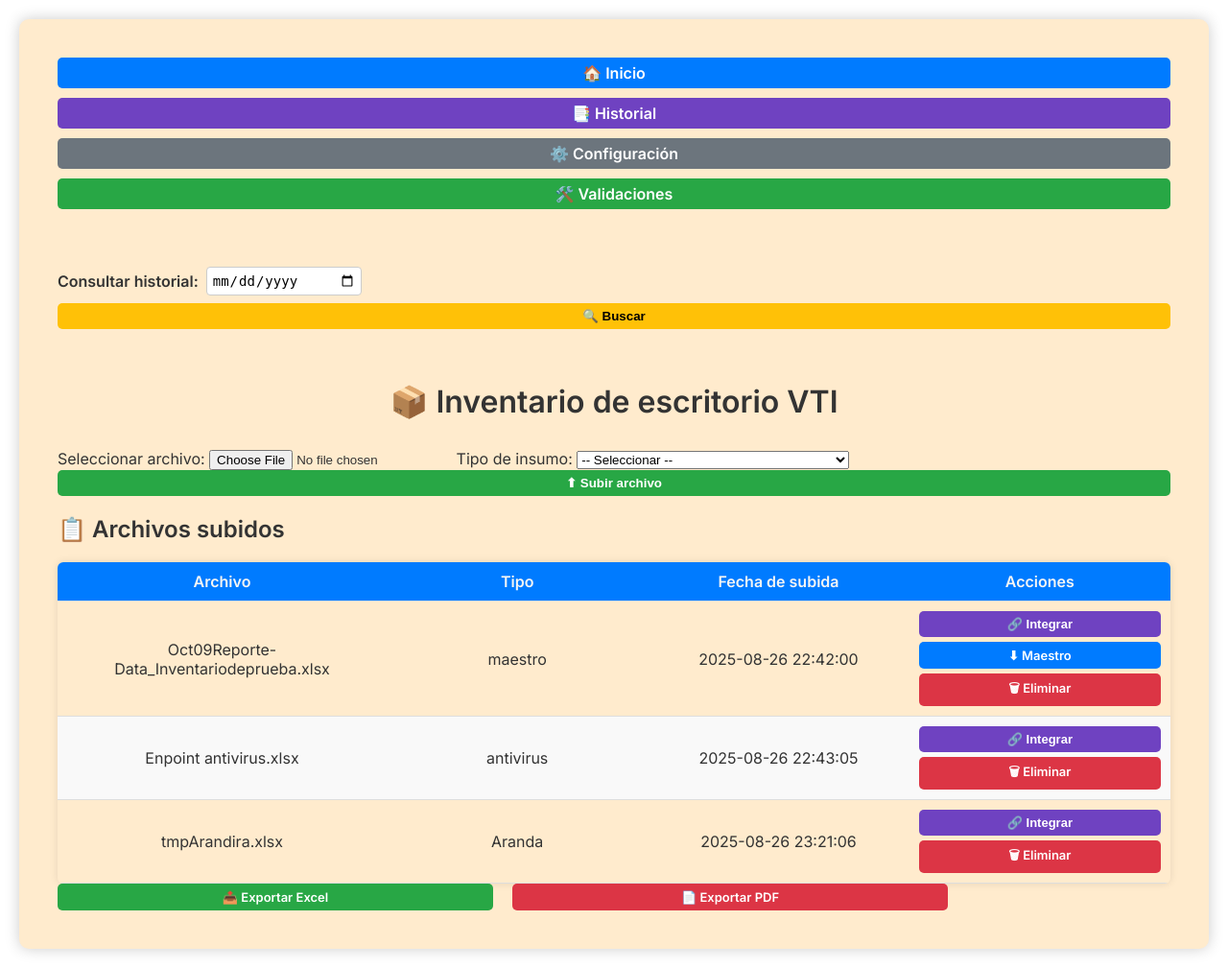
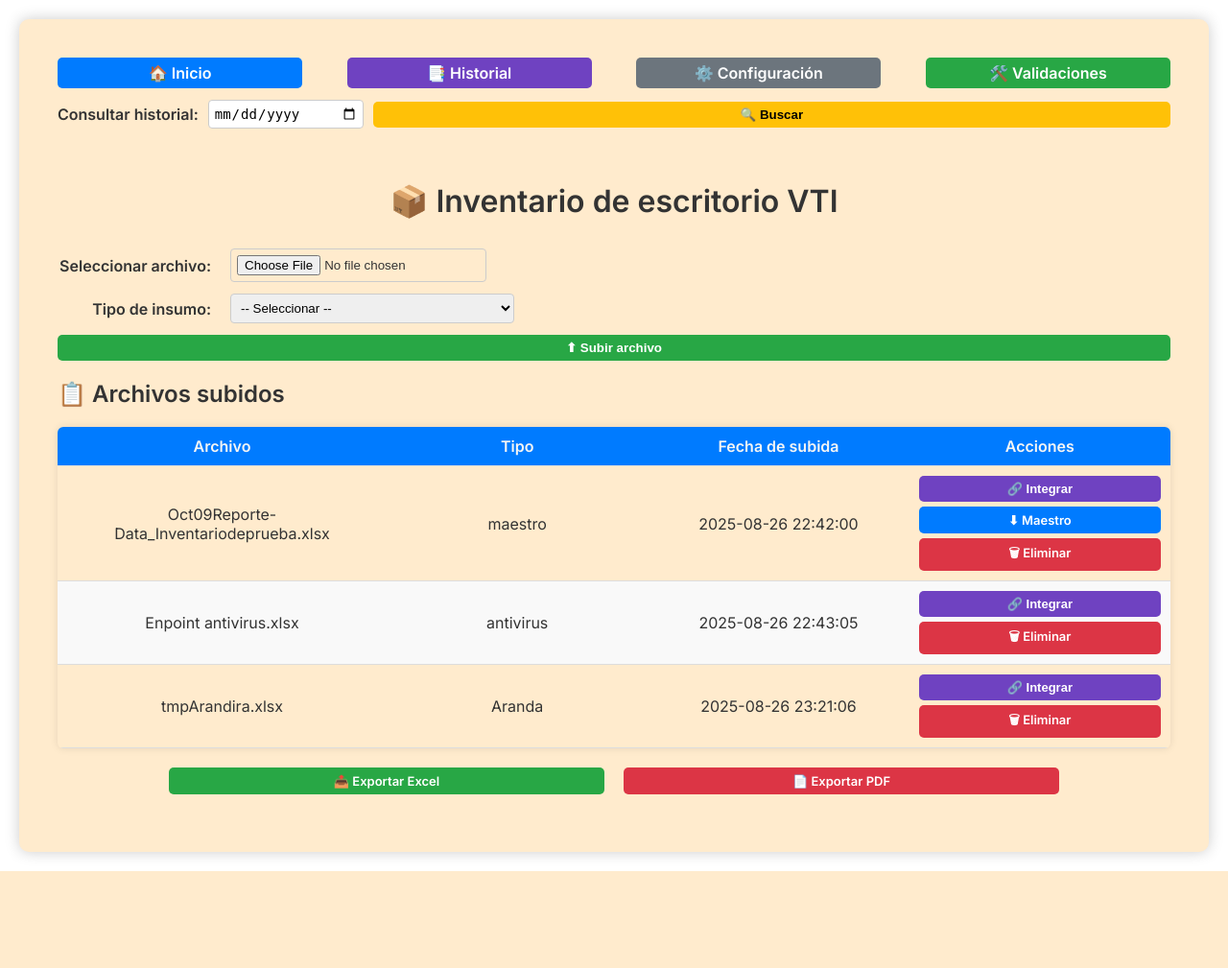
Before and after one commit to Demonista/App_Inventario, a Flask app: page / in a window 1280 px wide. Shown: the whole page at 96% size. After the commit the page ends 908 px from the top, so only its background shows below. Run offline with Flask 3, Linux system fonts and the light colour scheme.

Commit message:
Versión 0.5.8 Paginas corregidas visualmente.

```diff
--- a/dist/app/_internal/templates/configuracion_general.html
+++ b/dist/app/_internal/templates/configuracion_general.html
@@ -12,6 +12,9 @@
      Formulario dinámico de reglas
 ============================== -->
 <form action="{{ url_for('guardar_configuracion_general') }}" method="POST">
+
+    <!-- Contenedor con scroll lateral -->
+    <div class="tabla-scroll">
         <table>
             <thead>
                 <tr>
@@ -41,6 +44,7 @@
                 {% endif %}
             </tbody>
         </table>
+    </div>
 
     <!-- Botones -->
     <div style="margin-top: 15px; text-align: center;">
--- a/static/css/estilos.css
+++ b/static/css/estilos.css
@@ -39,40 +39,38 @@ h1 {
 ============================== */
 .top-nav {
     display: flex;
-    flex-direction: column;   /* 🔹 primero botones, luego historial */
-    gap: 10px;
+    flex-direction: column;   /* primero botones, luego historial */
+    gap: 12px;
     margin-bottom: 15px;
 }
 
-/* Contenedor de botones principales */
+/* Botones principales */
 .nav-botones {
     display: flex;
-    flex-wrap: wrap;          /* 🔹 permite que bajen si no caben */
-    gap: 8px;
-    align-items: center;
-    justify-content: flex-start;
+    flex-wrap: nowrap;          /* en escritorio siempre fila */
+    gap: 10px;
+    justify-content: space-between;
 }
 
 .nav-botones a,
 .nav-botones button {
-    flex: 1 1 auto;           /* 🔹 permite que se adapten */
-    max-width: 25%;           /* 🔹 nunca más grandes del 25% */
-    min-width: 120px;         /* 🔹 asegura que no se encojan demasiado */
+    flex: 1 1 22%;              /* cada botón ocupa máx 22% */
+    max-width: 22%;
+    min-width: 120px;
     text-align: center;
 }
 
-/* Contenedor de historial (fecha + botón buscar) */
+/* Contenedor historial */
 .nav-fecha {
     display: flex;
-    flex-wrap: wrap;
-    gap: 8px;
+    flex-direction: row;
     align-items: center;
-    justify-content: flex-start;
+    gap: 10px;
 }
 
 .nav-fecha label {
     font-weight: bold;
-    white-space: nowrap;   /* 🔹 evita que se rompa en varias líneas */
+    white-space: nowrap;
 }
 
 .nav-fecha input[type="date"] {
@@ -83,26 +81,41 @@ h1 {
     font-size: 14px;
 }
 
-/* Adaptabilidad */
-@media (max-width: 768px) {
-    .nav-botones {
-        justify-content: center; /* 🔹 más centrado en móvil */
+/* ==============================
+   Formulario de carga
+============================== */
+.carga-archivos form {
+    display: flex;
+    flex-direction: column;
+    gap: 12px;
+    margin-top: 10px;
+}
+
+.carga-archivos label {
+    font-weight: bold;
+    margin-right: 8px;
+}
+
+.carga-archivos input[type="file"],
+.carga-archivos select {
+    padding: 6px;
+    border: 1px solid #ccc;
+    border-radius: 4px;
+    min-width: 250px;
+}
+
+/* Pantallas grandes: etiquetas a la izquierda */
+@media (min-width: 769px) {
+    .carga-archivos form div {
+        display: flex;
+        flex-direction: row;
+        align-items: center;
+        gap: 12px;
     }
 
-    .nav-botones a,
-    .nav-botones button {
-        max-width: 45%;   /* 🔹 en móvil pueden usar hasta 2 por fila */
-        min-width: 100px;
-    }
-
-    .nav-fecha {
-        flex-direction: column;
-        align-items: stretch;
-    }
-
-    .nav-fecha input,
-    .nav-fecha button {
-        width: 100%;      /* 🔹 los inputs/btn de historial sí ocupan todo */
+    .carga-archivos label {
+        min-width: 160px;
+        text-align: right;
     }
 }
 
@@ -114,43 +127,38 @@ h1 {
     border: none;
     border-radius: 5px;
     cursor: pointer;
-    display: block;             /* 🔹 mismo comportamiento en <a> y <button> */
-    width: 100%;                /* 🔹 todos ocupan el mismo ancho */
+    display: block;
+    width: 100%;                 /* todos iguales */
     text-align: center;
     text-decoration: none;
     font-weight: bold;
     transition: transform 0.1s ease, opacity 0.2s ease;
-    box-sizing: border-box;     /* 🔹 evita diferencias por padding */
+    box-sizing: border-box;
 }
 
-/* Animación al pasar */
 .btn:hover {
     opacity: 0.9;
     transform: scale(1.02);
 }
 
-/* Tamaño pequeño uniforme */
 .btn-small {
     font-size: 13px;
     padding: 6px 14px;
     min-width: 90px;
 }
 
-/* Contenedor de botones en la tabla */
+/* Contenedor botones tabla */
 .acciones-botones {
     display: flex;
-    flex-direction: column;   /* 🔹 apilados */
+    flex-direction: column;
     gap: 5px;
-    align-items: stretch;     /* 🔹 todos con mismo ancho */
+    align-items: stretch;
 }
 
-/* Formularios dentro del contenedor */
 .acciones-botones form {
-    width: 100%;              /* 🔹 asegura que el <button> no se achique */
+    width: 100%;
     margin: 0;
 }
-
-
 
 /* Variantes */
 .btn.azul { background: #007bff; color: white; }
@@ -160,14 +168,18 @@ h1 {
 .btn.amarillo { background: #ffc107; color: black; }
 .btn.gris { background: #6c757d; color: white; }
 
-
-.exportacion-global{
+/* ==============================
+   Botones exportación
+============================== */
+.exportacion-global {
     display: flex;
     flex-direction: row;
     justify-content: space-evenly;
     max-width: 80%;
     gap: 20px;
+    margin: 20px auto;
 }
+
 /* ==============================
    Tablas
 ============================== */
--- a/templates/configuracion_general.html
+++ b/templates/configuracion_general.html
@@ -12,6 +12,9 @@
      Formulario dinámico de reglas
 ============================== -->
 <form action="{{ url_for('guardar_configuracion_general') }}" method="POST">
+
+    <!-- Contenedor con scroll lateral -->
+    <div class="tabla-scroll">
         <table>
             <thead>
                 <tr>
@@ -41,6 +44,7 @@
                 {% endif %}
             </tbody>
         </table>
+    </div>
 
     <!-- Botones -->
     <div style="margin-top: 15px; text-align: center;">
--- a/templates/index.html
+++ b/templates/index.html
@@ -1,3 +1,4 @@
+
 {% extends "layout.html" %}
 
 {% block content %}
@@ -8,10 +9,15 @@
 ============================== -->
 <section class="carga-archivos">
     <form action="{{ url_for('upload') }}" method="POST" enctype="multipart/form-data">
+
+        <!-- Selección del archivo -->
+        <div>
             <label for="archivo">Seleccionar archivo:</label>
             <input type="file" id="archivo" name="archivo" accept=".xls,.xlsx" required>
+        </div>
 
         <!-- Selección del tipo de insumo -->
+        <div>
             <label for="tipo">Tipo de insumo:</label>
             <select id="tipo" name="tipo" required>
                 <option value="">-- Seleccionar --</option>
@@ -23,8 +29,12 @@
                 <option value="aranda">💻 Insumo 4 Aranda</option>
                 <option value="directorio_activo">📂 Insumo 5 Directorio Activo</option>
             </select>
+        </div>
 
+        <!-- Botón subir -->
+        <div>
             <button type="submit" class="btn verde">⬆ Subir archivo</button>
+        </div>
     </form>
 </section>
 
@@ -50,19 +60,19 @@
                 <td>{{ archivo.fecha }}</td>
                 <td>
                     <div class="acciones-botones">
-                        <!-- Formulario para integrar este archivo -->
+                        <!-- Integrar -->
                         <form action="{{ url_for('integrar') }}" method="POST" class="accion-form">
                             <input type="hidden" name="filename" value="{{ archivo.nombre }}">
                             <input type="hidden" name="tipo_insumo" value="{{ archivo.tipo }}">
                             <button type="submit" class="btn morado btn-small">🔗 Integrar</button>
                         </form>
 
-                        <!-- Descargar Maestro (si es insumo maestro) -->
+                        <!-- Descargar Maestro -->
                         {% if archivo.tipo == "maestro" %}
                             <a href="{{ url_for('download_maestro') }}" class="btn azul btn-small">⬇ Maestro</a>
                         {% endif %}
 
-                        <!-- Eliminar archivo -->
+                        <!-- Eliminar -->
                         <a href="{{ url_for('eliminar', nombre_archivo=archivo.nombre) }}"
                            class="btn rojo btn-small"
                            onclick="return confirm('¿Seguro que deseas eliminar {{ archivo.nombre }}?');">
--- a/templates/layout.html
+++ b/templates/layout.html
@@ -5,9 +5,8 @@
     <meta name="viewport" content="width=device-width, initial-scale=1.0">
     <title>{{ title or "Inventario de Escritorio VTI" }}</title>
 
-    <!-- Estilos propios -->
+    <!-- Estilos -->
     <link rel="stylesheet" href="{{ url_for('static', filename='css/estilos.css') }}">
-
     <!-- Google Fonts -->
     <link href="https://fonts.googleapis.com/css2?family=Inter:wght@400;600&family=Source+Code+Pro&display=swap" rel="stylesheet">
 </head>
@@ -18,11 +17,13 @@
              Barra superior de navegación
         ============================== -->
         <nav class="top-nav">
-            <a href="{{ url_for('index') }}" class="btn azul" title="Ir a Inicio">🏠 Inicio</a>
-            <a href="{{ url_for('historial') }}" class="btn morado" title="Ver historial de procesos">📑 Historial</a>
-            <a href="{{ url_for('configuracion') }}" class="btn gris" title="Configurar usuarios">⚙️ Configuración</a>
-            <a href="{{ url_for('configuracion_general') }}" class="btn verde" title="Configurar validaciones del Insumo 1">🛠️ Validaciones</a>
-            <br><br>
+            <!-- Botones principales -->
+            <div class="nav-botones">
+                <a href="{{ url_for('index') }}" class="btn azul" title="Ir a Inicio">🏠 Inicio</a>
+                <a href="{{ url_for('historial') }}" class="btn morado" title="Ver historial de procesos">📑 Historial</a>
+                <a href="{{ url_for('configuracion') }}" class="btn gris" title="Configurar usuarios">⚙️ Configuración</a>
+                <a href="{{ url_for('configuracion_general') }}" class="btn verde" title="Configurar validaciones del Insumo 1">🛠️ Validaciones</a>
+            </div>
 
             <!-- Filtro de fecha para historial -->
             <div class="nav-fecha">
@@ -37,7 +38,6 @@
         ============================== -->
         <main>
             {% block content %}
-            <!-- Aquí se inyectará el contenido de cada página -->
             {% endblock %}
         </main>
     </div>
```
Also changed, not shown: other parts of static/css/estilos.css (+62 -6 lines), dist/app/_internal/static/css/estilos.css (+157 -27 lines), dist/app/_internal/templates/index.html (+13 -3 lines), dist/app/_internal/templates/layout.html (+8 -7 lines), 4 other files. Lines whose indentation alone changed are shown as unchanged.
